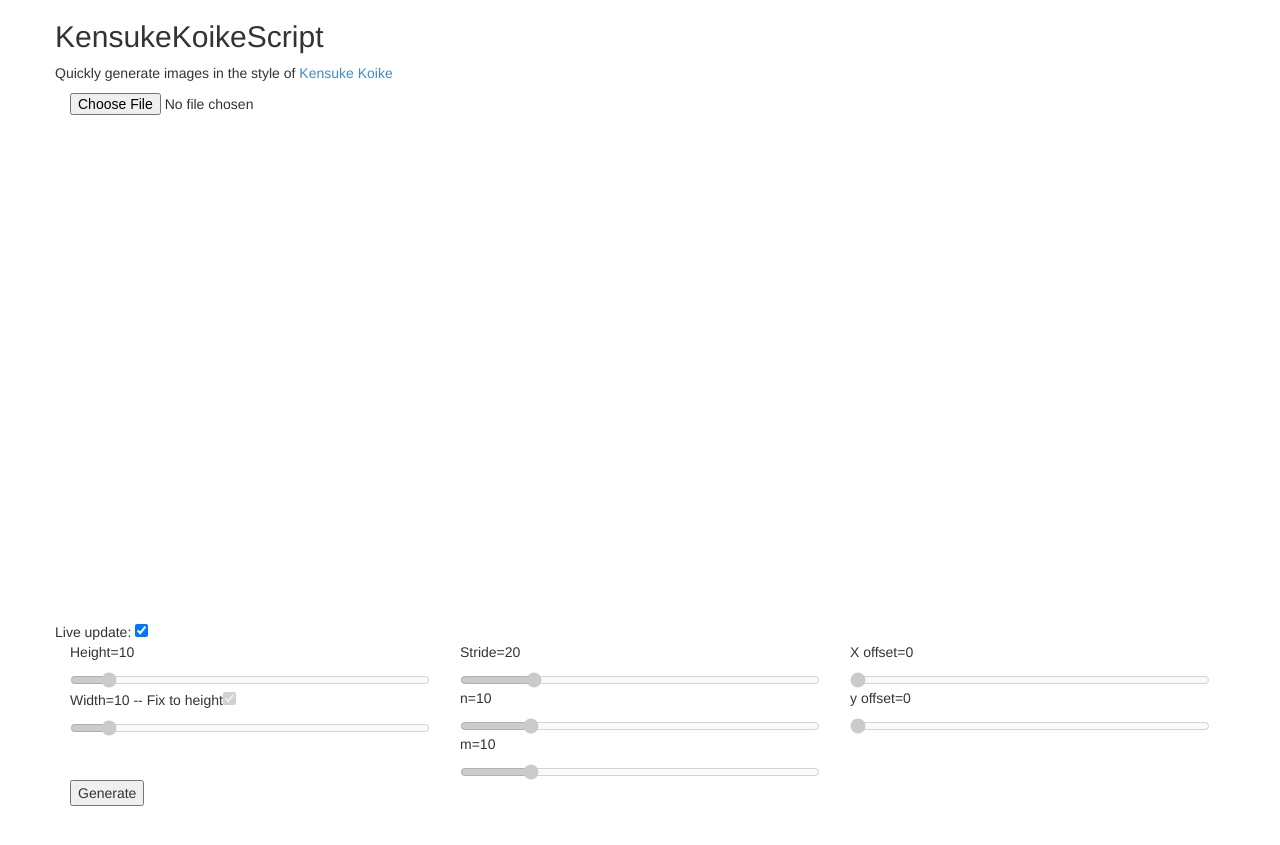
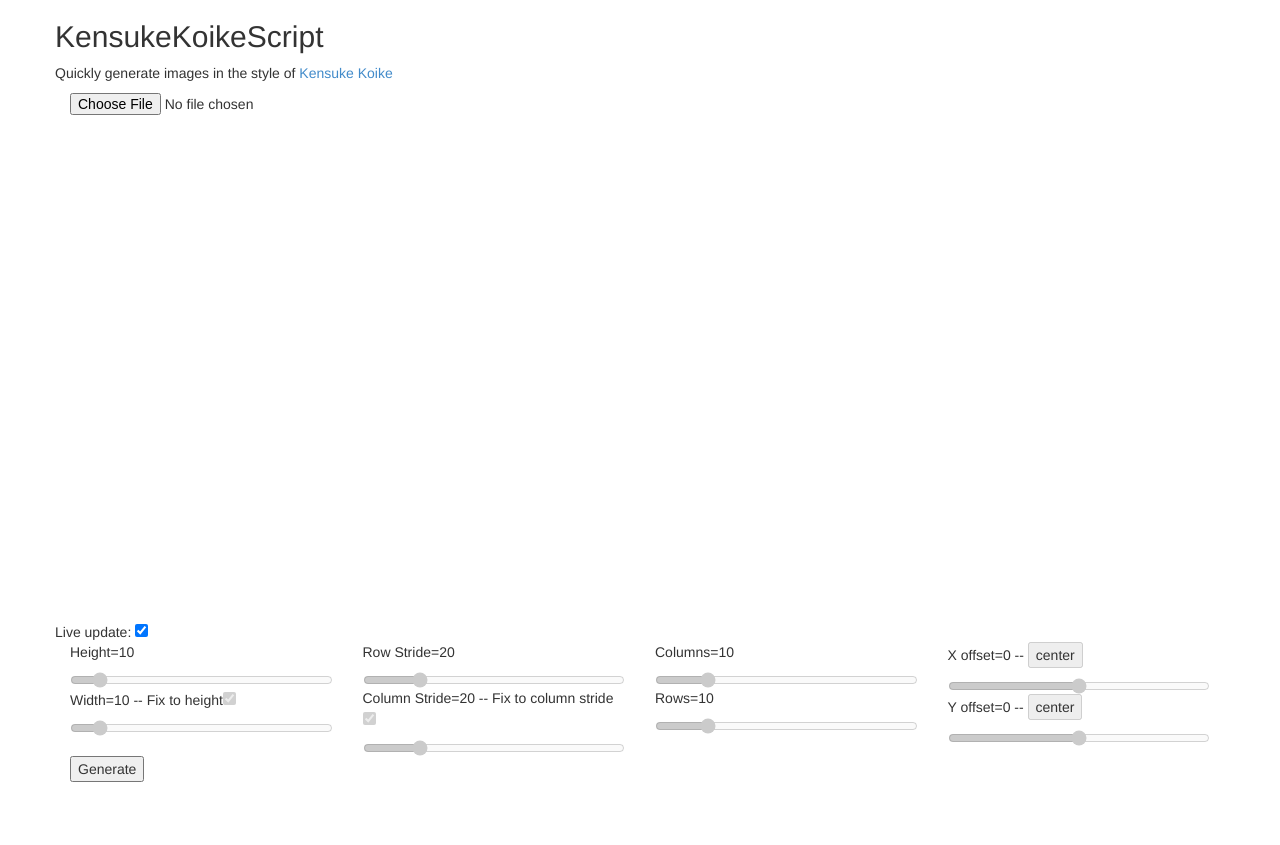
Before and after one commit to stephenpardy/stephenpardy.github.io, a Jekyll site: the page kensukekoike.html, which Jekyll copies as it is, in a window 1280 px wide. Shown: the top 845 px of the page. Built offline with Jekyll 4.4.1, drawn with Linux system fonts in a browser that asks for light colours; nearby versions of some CDN libraries; some of the changed lines change nothing that is shown.

Commit message:
More options

```diff
--- a/kensukekoike.html
+++ b/kensukekoike.html
@@ -33,7 +33,7 @@
     </div>
 
     <div class="row">
-        <div class='col-md-4'>
+        <div class='col-md-3'>
             <div><p>Height=<span  id='hText'></span></p>
                 <input type="range" min="1" max="100" value="10" step="1" class="slider" id="hSlider">
             </div>
@@ -42,23 +42,28 @@
                 <input type="range" min="1" max="100" value="10" step="1" class="slider" id="wSlider">
             </div>
         </div>
-        <div class='col-md-4'>
-            <div><p>Stride=<span  id='strideText'></span></p>
-                <input type="range" min="1" max="100" value="20" step="1" class="slider" id="strideSlider">
+        <div class='col-md-3'>
+            <div><p>Row Stride=<span  id='hstrideText'></span></p>
+                <input type="range" min="0" max="100" value="20" step="1" class="slider" id="hstrideSlider">
             </div>
-            <div><p>n=<span  id='nText'></span></p>
+            <div><p>Column Stride=<span  id='wstrideText'></span>  -- Fix to column stride<input type="checkbox" id="fixWidthStride" onclick="fixWidthStride()" checked></p>
+                <input type="range" min="0" max="100" value="20" step="1" class="slider" id="wstrideSlider">
+            </div>
+        </div>
+        <div class='col-md-3'>
+            <div><p>Columns=<span  id='nText'></span></p>
                 <input type="range" min="1" max="50" value="10" step="1" class="slider" id="nSlider">
             </div>
-            <div><p>m=<span  id='mText'></span></p>
+            <div><p>Rows=<span  id='mText'></span></p>
                 <input type="range" min="1" max="50" value="10" step="1" class="slider" id="mSlider">
             </div>
         </div>
-        <div class='col-md-4'>
-            <div><p>X offset=<span  id='x_offsetText'></span></p>
-                <input type="range" min="0" max="300" value="0" step="1" class="slider" id="x_offsetSlider">
+        <div class='col-md-3'>
+            <div><p>X offset=<span  id='x_offsetText'></span> -- <button id='centerX' type='button' onclick='centerX();'>center</button></p>
+                <input type="range" min="-300" max="300" value="0" step="1" class="slider" id="x_offsetSlider">
             </div>
-            <div><p>y offset=<span  id='y_offsetText'></span></p>
-                <input type="range" min="0" max="300" value="0" step="1" class="slider" id="y_offsetSlider">
+            <div><p>Y offset=<span  id='y_offsetText'></span> -- <button id='centerY' type='button' onclick='centerY();'>center</button></p>
+                <input type="range" min="-300" max="300" value="0" step="1" class="slider" id="y_offsetSlider">
             </div>
         </div>
     </div>
@@ -83,6 +88,9 @@ var canvas_new = document.getElementById('newImage');
 var ctx_new = canvas_new.getContext('2d');
 
 var originalImageData = null;
+
+var img_height = null,
+    img_width = null;
 
 function handleImage(e){
     var reader = new FileReader();
@@ -111,12 +119,12 @@ function handleImage(e){
                     frac = height/max_size
                 }
             }
-            new_height = height/frac
-            new_width = width/frac
+            img_height = height/frac
+            img_width = width/frac
 
-            ctx.drawImage(img, 0, 0, new_width, new_height);
+            ctx.drawImage(img, 0, 0, img_width, img_height);
             img.style.display = 'none';
-            originalImageData = ctx.getImageData(0, 0, new_width, new_height);
+            originalImageData = ctx.getImageData(0, 0, img_width, img_height);
 
             hSlider.disabled = false;
 
@@ -124,12 +132,22 @@ function handleImage(e){
                 wSlider.disabled = false;
             }
 
-            strideSlider.disabled = false;
+            if (!fixWidthStrideToHeightStride){
+                wstrideSlider.disabled = false;
+            }
+
+            hstrideSlider.disabled = false;
+
             mSlider.disabled = false;
             nSlider.disabled = false;
             x_offsetSlider.disabled = false;
             y_offsetSlider.disabled = false;
             document.getElementById("fixWidth").disabled = false;
+            document.getElementById("fixWidthStride").disabled = false;
+
+            document.getElementById('centerX').disabled = false;
+            document.getElementById('centerY').disabled = false;
+
             loaded = true;
 
         }
@@ -138,14 +156,38 @@ function handleImage(e){
     reader.readAsDataURL(e.target.files[0]);
 }
 
+function centerX(){
+    cutout_width = n*(wstride + w);
+    x_offset = Math.floor((img_width - cutout_width)/2.);
+
+    x_offsetText.innerHTML = x_offset;
+    x_offsetSlider.value = x_offset;
+
+    if (updateOnSlide) {
+        cutout();
+    }
+}
+
+function centerY(){
+    cutout_height = m*(hstride + h);
+    y_offset = Math.floor((img_height - cutout_height)/2.);
+
+    y_offsetText.innerHTML = y_offset;
+    y_offsetSlider.value = y_offset;
+
+    if (updateOnSlide) {
+        cutout();
+    }
+}
+
 //https://gist.github.com/jxnl/bedfa2382ec1d9faa44aee95fda81127
 function cutout(){
     reset();
 
     for (var i=0; i<n; i++){
         for (var j=0; j<m; j++){
-            x_o = x_offset + (w + stride) * i
-            y_o = y_offset + (h + stride) * j
+            x_o = x_offset + (w + wstride) * i
+            y_o = y_offset + (h + hstride) * j
 
             // Copy into new image
             var pixels = ctx.getImageData(x_o, y_o, w, h);
@@ -167,14 +209,26 @@ function cutout(){
 
 var loaded = false;
 var fixWidthToHeight = true;
+var fixWidthStrideToHeightStride = true;
 
 document.getElementById('fixWidth').disabled = true;
+document.getElementById('fixWidthStride').disabled = true;
+
+document.getElementById('centerY').disabled = true;
+document.getElementById('centerX').disabled = true;
 
 function fixWidth(){
     w = h;
 
     fixWidthToHeight = !fixWidthToHeight;
     wSlider.disabled = !wSlider.disabled;
+}
+
+function fixWidthStride(){
+    wstride = hstride;
+
+    fixWidthStrideToHeightStride = !fixWidthStrideToHeightStride;
+    wstrideSlider.disabled = !wstrideSlider.disabled;
 }
 
 function togglePreview(){
@@ -194,6 +248,8 @@ hSlider.oninput = function() {
     h = parseInt(hSlider.value);
     if (fixWidthToHeight){
         w = h;
+        wText.innerHTML = this.value;
+        wSlider.value = this.value;
     }
     if (updateOnSlide) {
         cutout();
@@ -214,16 +270,36 @@ wSlider.oninput = function() {
     }
 }
 
+var wstrideSlider = document.getElementById("wstrideSlider");
+var wstrideText = document.getElementById("wstrideText");
+wstrideText.innerHTML = wstrideSlider.value;
+var wstride = parseInt(wstrideSlider.value);
+wstrideSlider.disabled = true;
 
-var strideSlider = document.getElementById("strideSlider");
-var strideText = document.getElementById("strideText");
-strideText.innerHTML = strideSlider.value;
-var stride = parseInt(strideSlider.value);
-strideSlider.disabled = true;
+wstrideSlider.oninput = function(){
+    wstrideText.innerHTML = this.value;
+    wstride = parseInt(wstrideSlider.value);
+    if (updateOnSlide) {
+        cutout();
+    }
+}
 
-strideSlider.oninput = function(){
-    strideText.innerHTML = this.value;
-    stride = parseInt(strideSlider.value);
+var hstrideSlider = document.getElementById("hstrideSlider");
+var hstrideText = document.getElementById("hstrideText");
+hstrideText.innerHTML = hstrideSlider.value;
+var hstride = parseInt(hstrideSlider.value);
+hstrideSlider.disabled = true;
+
+hstrideSlider.oninput = function(){
+    hstrideText.innerHTML = this.value;
+    hstride = parseInt(hstrideSlider.value);
+
+    if (fixWidthStrideToHeightStride){
+        wstride = hstride;
+        wstrideText.innerHTML = this.value;
+        wstrideSlider.value = this.value;
+    }
+
     if (updateOnSlide) {
         cutout();
     }
@@ -289,7 +365,6 @@ y_offsetSlider.oninput = function(){
 function reset(){
     ctx.putImageData(originalImageData, 0, 0);
     ctx_new.clearRect(0, 0, canvas_new.width, canvas_new.height);
-    //ctx_new.putImageData(ctx_new.createImageData(500, 500), 0, 0);
 }
 
 </script>
```
